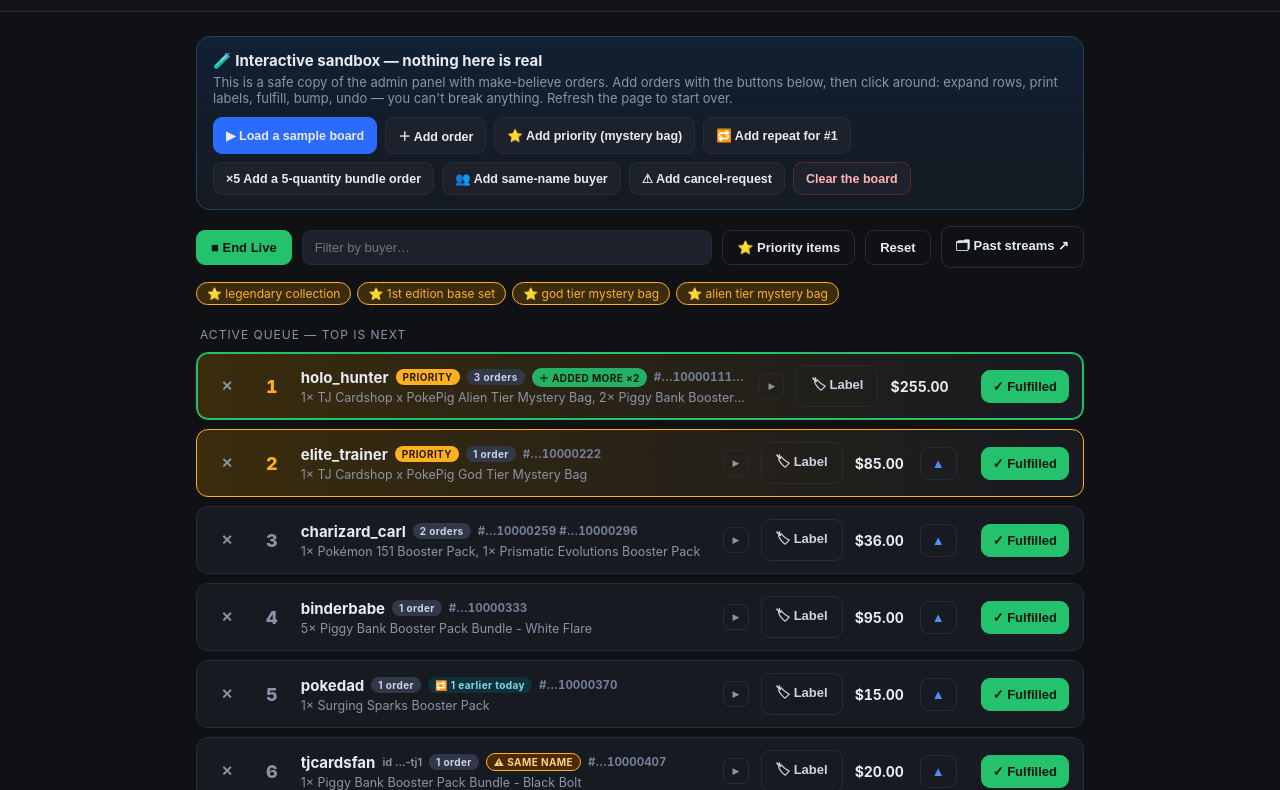
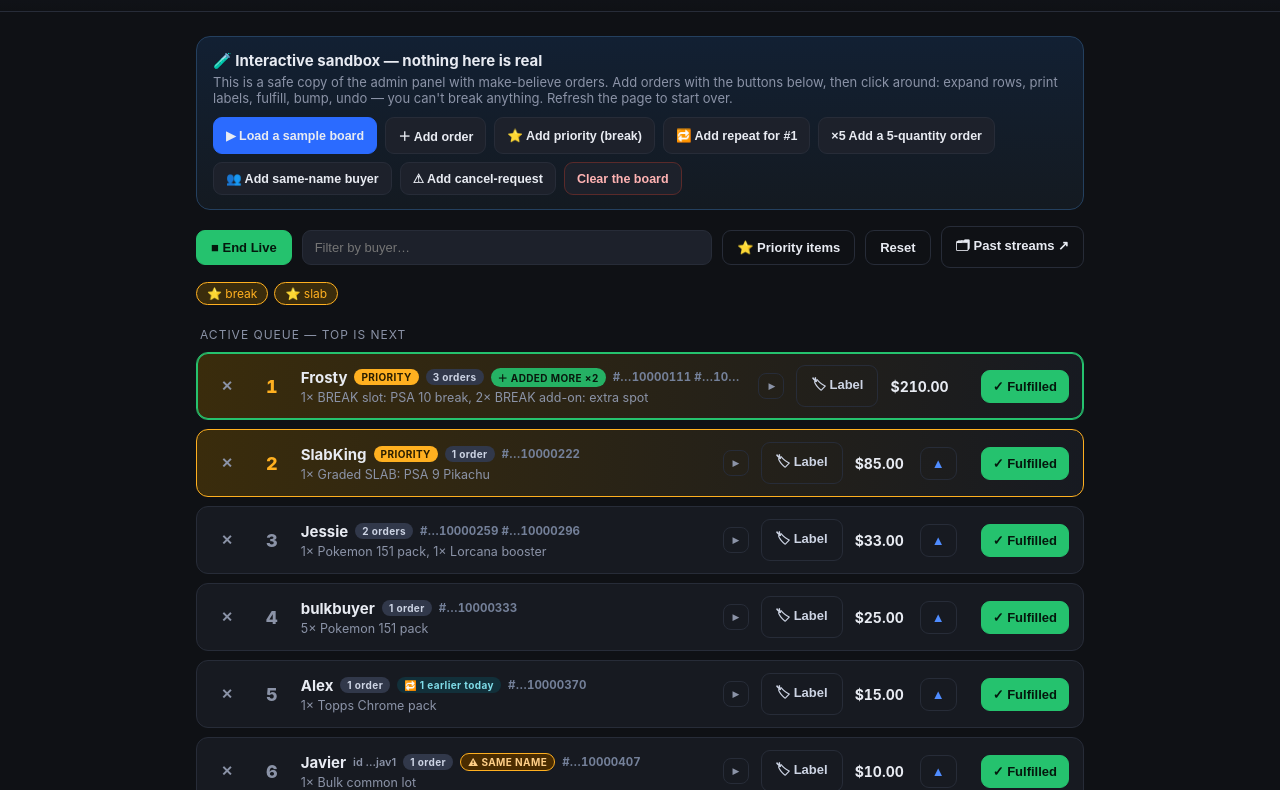
Before and after one commit to zachk-cell/tcg-live-queue, a website: page sandbox.html in a window 1280 px wide. Shown: the part 59-849 px from the top of the page. Drawn offline with Linux system fonts and the light colour scheme.

Commit message:
Add files via upload

```diff
--- a/sandbox.html
+++ b/sandbox.html
@@ -121,7 +121,7 @@
 </head>
 <body>
 <header>
-  <h1><span id="dot" class="dot"></span>Poke Pig Live Queue <span id="liveBadge" class="livebadge">OFFLINE</span> <span class="demopill">🧪 SANDBOX</span></h1>
+  <h1><span id="dot" class="dot"></span>PBCC Live Queue <span id="liveBadge" class="livebadge">OFFLINE</span> <span class="demopill">🧪 SANDBOX</span></h1>
   <a href="/guide" class="hdr-link hdr-logout">← Back to guide</a>
   <div class="stats">
     <div class="stat"><b id="s-active">0</b><span>In queue</span></div>
@@ -138,9 +138,9 @@
     <div class="btns">
       <button class="key" onclick="loadSample()">▶ Load a sample board</button>
       <button onclick="addNormal()">＋ Add order</button>
-      <button onclick="addPriority()">⭐ Add priority (mystery bag)</button>
+      <button onclick="addPriority()">⭐ Add priority (break)</button>
       <button onclick="addRepeatTop()">🔁 Add repeat for #1</button>
-      <button onclick="addQtyOrder()">×5 Add a 5-quantity bundle order</button>
+      <button onclick="addQtyOrder()">×5 Add a 5-quantity order</button>
       <button onclick="addSameName()">👥 Add same-name buyer</button>
       <button onclick="addHold()">⚠ Add cancel-request</button>
       <button class="clr" onclick="clearAll()">Clear the board</button>
@@ -197,7 +197,7 @@
   // ---------------- In-browser mock engine (no server) ----------------
   let state = { queue: [], fulfilled: [], cancelled: [], stats: {}, config: { priorityItems: [] } };
   let live = false;
-  let priorityItems = ['legendary collection','1st edition base set','god tier mystery bag','alien tier mystery bag'];
+  let priorityItems = ['break','slab'];
   let bumpedBuyerId = null;
   let tick = 1, idc = 1;
   const orders = [];        // active orders
@@ -425,45 +425,45 @@
   }
 
   // ---------------- Demo data generators ----------------
-  const BUYERS=['pokedad','holo_hunter','pikapapi','charizard_carl','piggybankpro','ripqueen','binderbabe','tjcardsfan','chaserchloe','elite_trainer'];
-  const NORMAL=['Pokémon 151 Booster Pack','Prismatic Evolutions Booster Pack','Surging Sparks Booster Pack','Piggy Bank Booster Pack Bundle - 151','Piggy Bank Booster Pack Bundle - White Flare','Piggy Bank Booster Pack Bundle - Black Bolt'];
-  const PRItems=['Legendary Collection Booster Pack','(Guaranteed Holo) 1st Edition Base Set Booster Pack','TJ Cardshop x PokePig God Tier Mystery Bag','TJ Cardshop x PokePig Alien Tier Mystery Bag'];
+  const BUYERS=['cardfiend','ripnship','mtg_maria','slabqueen','holo_hunter','binderbabe','topdeck_tom','chaserchloe','fatpackfrank','vintage_vic'];
+  const NORMAL=['Pokemon 151 pack','Lorcana booster','One Piece OP-05 pack','Bulk common lot','Prizm Football pack','Topps Chrome pack'];
+  const PRItems=['BREAK slot: PSA 10 break','Graded SLAB: PSA 9 Pikachu','Box BREAK: vintage'];
   let bi=0;
   function nextBuyer(){ const b=BUYERS[bi%BUYERS.length]; bi++; return {buyer:b, buyerId:'B-'+b+'-'+bi}; }
   function pick(a){ return a[Math.floor((tick*7+idc*3)%a.length)]; }
   function addNormal(){ const b=nextBuyer(); if(!live) live=true; pushOrder(b.buyer,b.buyerId,[{name:pick(NORMAL),qty:1}], 5+(tick%25)); }
   function addPriority(){ const b=nextBuyer(); if(!live) live=true; pushOrder(b.buyer,b.buyerId,[{name:pick(PRItems),qty:1}], 60+(tick%60)); }
-  function addQtyOrder(){ const b=nextBuyer(); if(!live) live=true; pushOrder(b.buyer,b.buyerId,[{name:'Piggy Bank Booster Pack Bundle - White Flare',qty:5}], 25); }
-  function addRepeatTop(){ const top=(state.queue||[])[0]; if(!top){ alert('Add an order first, then this adds another for whoever is #1.'); return; } pushOrder(top.buyer, top.buyerId, [{name:'Piggy Bank Booster Pack Bundle - Prismatic',qty:1}], 15); }
+  function addQtyOrder(){ const b=nextBuyer(); if(!live) live=true; pushOrder(b.buyer,b.buyerId,[{name:'Pokemon 151 pack',qty:5}], 25); }
+  function addRepeatTop(){ const top=(state.queue||[])[0]; if(!top){ alert('Add an order first, then this adds another for whoever is #1.'); return; } pushOrder(top.buyer, top.buyerId, [{name:'BREAK add-on: extra spot',qty:1}], 15); }
   function addSameName(){ const existing=(state.queue||[]).find(e=>!e._twin); const nm= existing?existing.buyer:'cardfiend'; if(!live) live=true; pushOrder(nm,'B-twin-'+(idc), [{name:pick(NORMAL),qty:1}], 12); }
   function addHold(){ const b=nextBuyer(); if(!live) live=true; pushOrder(b.buyer,b.buyerId,[{name:pick(NORMAL),qty:1}], 20, true); }
   function clearAll(){ orders.length=0; fulfilledRecs.length=0; cancelledRecs.length=0; bumpedBuyerId=null; commit(); }
 
   function loadSample(){
     orders.length=0; fulfilledRecs.length=0; cancelledRecs.length=0; bumpedBuyerId=null; live=true;
-    priorityItems=['legendary collection','1st edition base set','god tier mystery bag','alien tier mystery bag'];
-    // earlier-today: fulfill a pokedad order first, so his later order flags "earlier today"
-    pushOrder('pokedad','B-pokedad',[{name:'Pokémon 151 Booster Pack',qty:1}],18); fulfill('B-pokedad');
-    // Priority (Alien Tier Mystery Bag) jumps to #1, then adds more Piggy Bank bundles while #1
-    pushOrder('holo_hunter','B-holo',[{name:'TJ Cardshop x PokePig Alien Tier Mystery Bag',qty:1}],120);
-    pushOrder('holo_hunter','B-holo',[{name:'Piggy Bank Booster Pack Bundle - Ascended Heroes',qty:2}],90);
-    pushOrder('holo_hunter','B-holo',[{name:'Piggy Bank Booster Pack Bundle - Prismatic',qty:1}],45);
-    // second priority (God Tier) sits just below
-    pushOrder('elite_trainer','B-elite',[{name:'TJ Cardshop x PokePig God Tier Mystery Bag',qty:1}],85);
-    // merge with quantities (two different bundles in one bag)
-    pushOrder('charizard_carl','B-carl',[{name:'Pokémon 151 Booster Pack',qty:1}],24);
-    pushOrder('charizard_carl','B-carl',[{name:'Prismatic Evolutions Booster Pack',qty:1}],12);
-    // a big-quantity bundle order
-    pushOrder('binderbabe','B-binder',[{name:'Piggy Bank Booster Pack Bundle - White Flare',qty:5}],95);
-    pushOrder('pokedad','B-pokedad',[{name:'Surging Sparks Booster Pack',qty:1}],15); // returns -> earlier today
+    priorityItems=['break','slab'];
+    // earlier-today: fulfill an Alex order first, so his later order flags "earlier today"
+    pushOrder('Alex','B-alex',[{name:'Prizm Football pack',qty:1}],18); fulfill('B-alex');
+    // Frosty priority BREAK jumps to #1, then adds more while #1
+    pushOrder('Frosty','B-frosty',[{name:'BREAK slot: PSA 10 break',qty:1}],120);
+    pushOrder('Frosty','B-frosty',[{name:'BREAK add-on: extra spot',qty:1}],45);
+    pushOrder('Frosty','B-frosty',[{name:'BREAK add-on: extra spot',qty:1}],45);
+    // second priority (graded slab) sits just below
+    pushOrder('SlabKing','B-slab',[{name:'Graded SLAB: PSA 9 Pikachu',qty:1}],85);
+    // merge with quantities (two different items in one bag)
+    pushOrder('Jessie','B-jess',[{name:'Pokemon 151 pack',qty:1}],24);
+    pushOrder('Jessie','B-jess',[{name:'Lorcana booster',qty:1}],9);
+    // a big-quantity order
+    pushOrder('bulkbuyer','B-bulk',[{name:'Pokemon 151 pack',qty:5}],25);
+    pushOrder('Alex','B-alex',[{name:'Topps Chrome pack',qty:1}],15); // returns -> earlier today
     // same display name, two different accounts
-    pushOrder('tjcardsfan','B-tj1',[{name:'Piggy Bank Booster Pack Bundle - Black Bolt',qty:1}],20);
-    pushOrder('tjcardsfan','B-tj2',[{name:'Prismatic Evolutions Booster Pack',qty:1}],12);
+    pushOrder('Javier','B-jav1',[{name:'Bulk common lot',qty:1}],10);
+    pushOrder('Javier','B-jav2',[{name:'Prizm Football pack',qty:1}],12);
     // hold / cancel request
-    pushOrder('ripqueen','B-rip',[{name:'Pokémon 151 Booster Pack',qty:1}],22,true);
-    pushOrder('chaserchloe','B-chloe',[{name:'Piggy Bank Booster Pack Bundle - 151',qty:1}],24);
+    pushOrder('CancelMe','B-cxl',[{name:'One Piece OP-05 pack',qty:1}],22,true);
+    pushOrder('jjcreel3789','B-jj',[{name:'Pokemon 151 pack',qty:1}],24);
     // a cancelled example
-    pushOrder('oops_cancelled','B-oops',[{name:'Pokémon 151 Booster Pack',qty:1}],10);
+    pushOrder('oops_cancelled','B-oops',[{name:'Mystery pack',qty:1}],10);
     const os=orders.filter(o=>o.buyerId==='B-oops');
     cancelledRecs.push({key:'C'+(idc++),buyer:'oops_cancelled',buyerId:'B-oops',itemCount:1,total:10,orderIds:os.map(o=>o.id),_orders:os.map(o=>({...o}))});
     removeByBuyer('B-oops');
```
